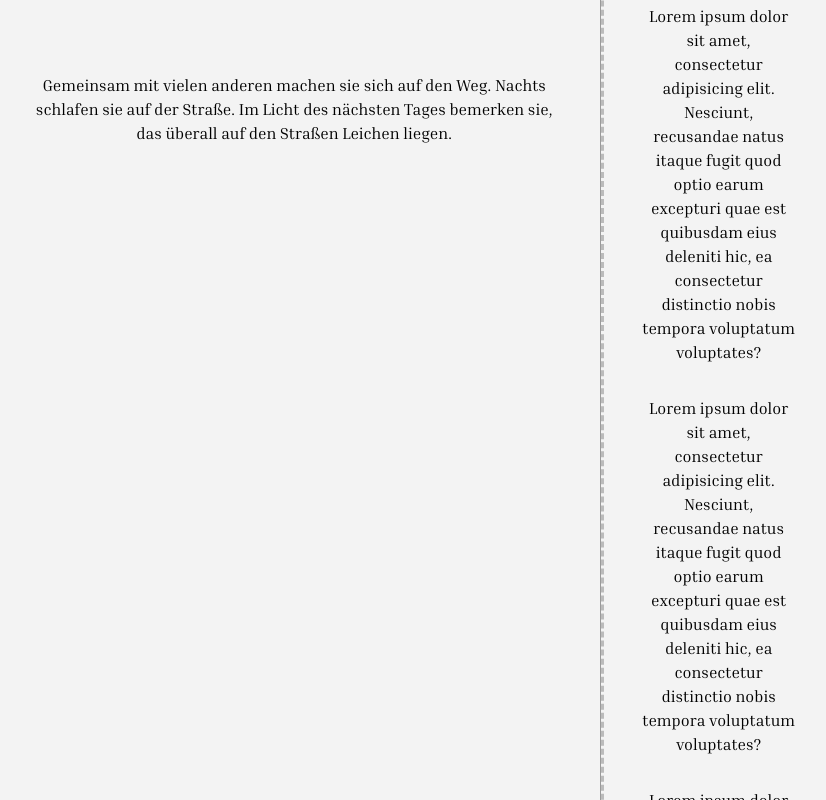
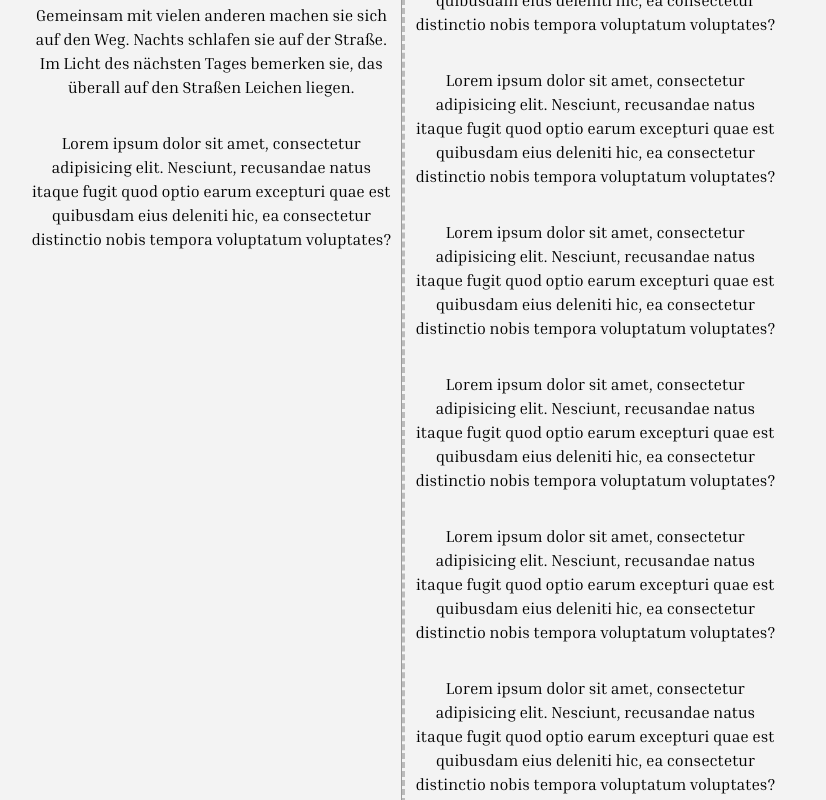
Before and after one commit to carlobeckmann2602/digital-storytelling-, a React (Vite) app: page / in a window 1280 px wide. Shown: the part 10300-11100 px from the top of the page, without its empty margins (229-1055 px from the left). Built offline with nearby package versions, Linux system fonts and the light colour scheme.

Commit message:
feat: small layout adjustments for splitscroll & code formatting

```diff
--- a/src/components/chapter/InvasionBoth/InvasionBoth.module.scss
+++ b/src/components/chapter/InvasionBoth/InvasionBoth.module.scss
@@ -5,14 +5,14 @@
 }
 
 .splitScreenWrapper {
-  display: flex;
-  align-items: space-between;
-  gap: 5%;
+  display: grid;
+  grid-template-columns: 48% 2% 48%;
+  width: 100%;
 }
 
 .leftSide,
 .rightSide {
-  width: 50%;
+  width: 100%;
 }
 
 .section {
@@ -23,9 +23,10 @@
 }
 
 .sticky {
+  width: 100%;
   position: sticky;
   align-self: flex-start;
-  top: 0;
+  top: 100px;
   background-color: red;
 }
 
--- a/src/components/chapter/InvasionBoth/InvasionBoth.tsx
+++ b/src/components/chapter/InvasionBoth/InvasionBoth.tsx
@@ -21,36 +21,32 @@ const InvasionBoth = (props: Props) => {
   }, [onScreen])
 
   const refScroll = React.useRef<HTMLInputElement>(null)
-  const onLeftFixed = useOnScreen(refScroll, '-350px');
-
-
 
   /* test */
-  const [isVisible, setIsVisible] = useState(true);
+  const [isVisible, setIsVisible] = useState(true)
 
   useEffect(() => {
-    window.addEventListener("scroll", listenToScroll);
-    return () => window.removeEventListener("scroll", listenToScroll);
-  }, []);
+    window.addEventListener('scroll', listenToScroll)
+    return () => window.removeEventListener('scroll', listenToScroll)
+  }, [])
 
-  const getOffset =(element: HTMLElement | null) => {
-    const elementRect = element?.getBoundingClientRect();
-    console.log('pos' + elementRect?.top);
-    return elementRect?.top;
-  };
+  const getOffset = (element: HTMLElement | null) => {
+    const elementRect = element?.getBoundingClientRect()
+    console.log('pos' + elementRect?.top)
+    return elementRect?.top
+  }
 
   const listenToScroll = () => {
-    const heightToHide = getOffset(document.getElementById('test'));
-    const windowScrollHeight = document.body.scrollTop || document.documentElement.scrollTop;
-    console.log('body' + document.body.scrollTop);
-    console.log('element' + document.documentElement.scrollTop);
-    if(600 < heightToHide!){
-      setIsVisible(false);
+    const heightToHide = getOffset(document.getElementById('test'))
+    // const windowScrollHeight = document.body.scrollTop || document.documentElement.scrollTop
+    console.log('body' + document.body.scrollTop)
+    console.log('element' + document.documentElement.scrollTop)
+    if (heightToHide && heightToHide > 600) {
+      setIsVisible(false)
     } else {
-      setIsVisible(true);
+      setIsVisible(true)
     }
-  };
-
+  }
 
   return (
     <div id={CHAPTER_ID}>
@@ -63,9 +59,10 @@ const InvasionBoth = (props: Props) => {
       </div>
       <div className='chapter-body-wrapper'>
         <div className={classes.splitScreenWrapper}>
+          <div className={classNames(classes.leftSide)}>
             {isVisible && (
-        <div className={classNames(classes.leftSide, classes.sticky)}>
-            <div className={classes.section}>
+              <div className={classNames(classes.sticky)}>
+                <div className='test'>
                   <p>{language.C_1}</p>
                   <img src={TestImage} alt='Testbild' className={classes.img} />
                   <p>{language.C_2}</p>
@@ -73,10 +70,17 @@ const InvasionBoth = (props: Props) => {
                 <div className={classes.section}>
                   <p>{language.C_3}</p>
                 </div>
+                <div className={classes.section}>
+                  <p>
+                    Lorem ipsum dolor sit amet, consectetur adipisicing elit. Nesciunt, recusandae
+                    natus itaque fugit quod optio earum excepturi quae est quibusdam eius deleniti
+                    hic, ea consectetur distinctio nobis tempora voluptatum voluptates?
+                  </p>
+                </div>
               </div>
             )}
             {!isVisible && (
-        <div className={classNames(classes.leftSides)}>
+              <div>
                 <div className={classes.section}>
                   <Parallax speed={-5} className={classNames(classes.section)}>
                     <p>{language.C_1}</p>
@@ -87,8 +91,16 @@ const InvasionBoth = (props: Props) => {
                 <div className={classes.section}>
                   <p>{language.C_3}</p>
                 </div>
+                <div className={classes.section}>
+                  <p>
+                    Lorem ipsum dolor sit amet, consectetur adipisicing elit. Nesciunt, recusandae
+                    natus itaque fugit quod optio earum excepturi quae est quibusdam eius deleniti
+                    hic, ea consectetur distinctio nobis tempora voluptatum voluptates?
+                  </p>
+                </div>
               </div>
             )}
+          </div>
           <hr className={classes.dashed}></hr>
           <div className={classes.rightSide}>
             <div className={classes.section}>
@@ -128,6 +140,27 @@ const InvasionBoth = (props: Props) => {
                 consectetur distinctio nobis tempora voluptatum voluptates?
               </p>
             </div>
+            <div className={classes.section}>
+              <p>
+                Lorem ipsum dolor sit amet, consectetur adipisicing elit. Nesciunt, recusandae natus
+                itaque fugit quod optio earum excepturi quae est quibusdam eius deleniti hic, ea
+                consectetur distinctio nobis tempora voluptatum voluptates?
+              </p>
+            </div>
+            <div className={classes.section}>
+              <p>
+                Lorem ipsum dolor sit amet, consectetur adipisicing elit. Nesciunt, recusandae natus
+                itaque fugit quod optio earum excepturi quae est quibusdam eius deleniti hic, ea
+                consectetur distinctio nobis tempora voluptatum voluptates?
+              </p>
+            </div>
+            <div className={classes.section}>
+              <p>
+                Lorem ipsum dolor sit amet, consectetur adipisicing elit. Nesciunt, recusandae natus
+                itaque fugit quod optio earum excepturi quae est quibusdam eius deleniti hic, ea
+                consectetur distinctio nobis tempora voluptatum voluptates?
+              </p>
+            </div>
           </div>
         </div>
       </div>
```
Lines whose indentation alone changed are shown as unchanged.
